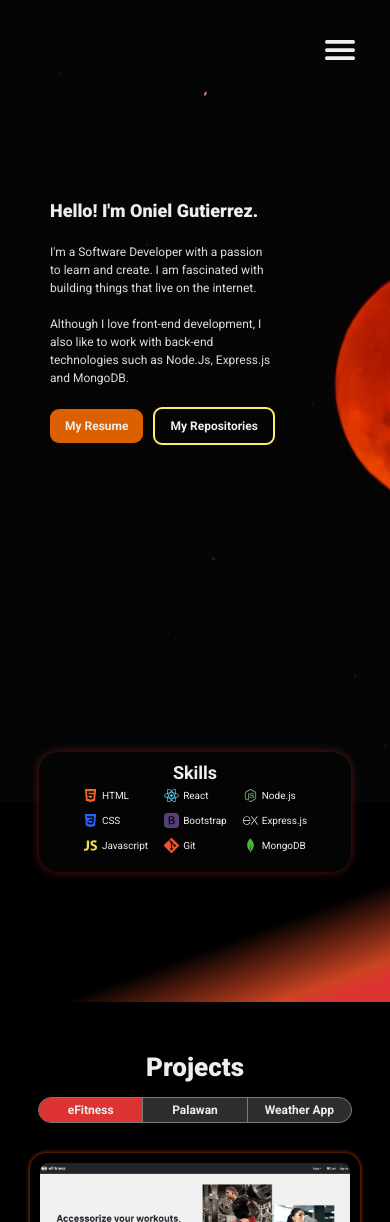
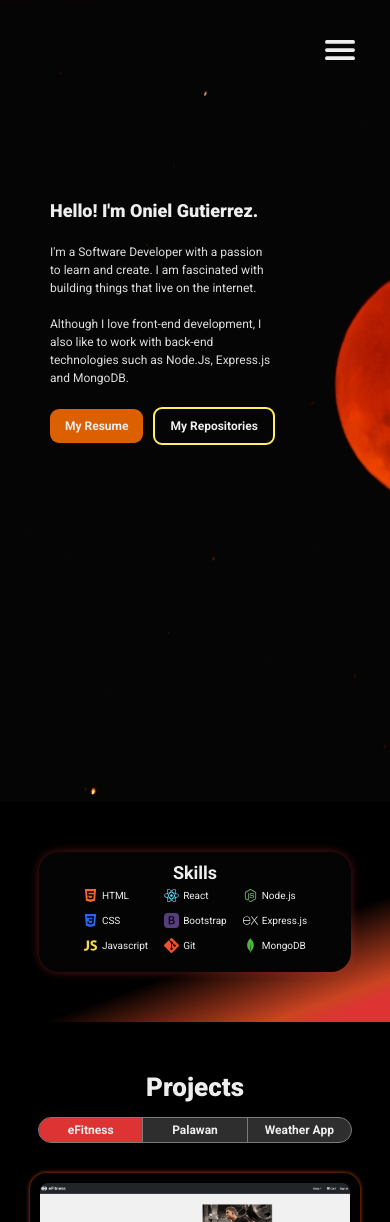
Before and after one commit to Onionie/portfolio, a React (Create React App) app: page / in a window 390 px wide. Shown: the top 1222 px of the page. Built offline with nearby package versions, Linux system fonts and the light colour scheme.

Commit message:
Update Skills section positioning

```diff
--- a/src/Components/Skills.module.css
+++ b/src/Components/Skills.module.css
@@ -6,7 +6,7 @@
     rgba(204, 68, 34, 1) 12%,
     rgba(0, 0, 0, 1) 35%
   );
-  min-height: 50rem;
+  padding: 10rem 0;
 }
 
 .skills__box {
@@ -16,10 +16,7 @@
   padding: 5rem 10rem;
   height: 400px;
   width: 60%;
-
   border-radius: 2rem;
-  position: relative;
-  top: -5rem;
 }
 
 .skills__box h1 {
@@ -157,6 +154,7 @@
 @media (max-width: 60em) {
   .skills {
     min-height: 45rem;
+    padding: 8rem 0;
   }
 
   .skills__box {
@@ -194,6 +192,7 @@
 @media (max-width: 44.38em) {
   .skills {
     min-height: 30rem;
+    padding: 6rem 0;
   }
 
   .skills__box {
@@ -254,6 +253,7 @@
 @media (max-width: 26.25em) {
   .skills {
     min-height: 20rem;
+    padding: 5rem 0;
   }
   .skills__box {
     height: 12rem;
```
